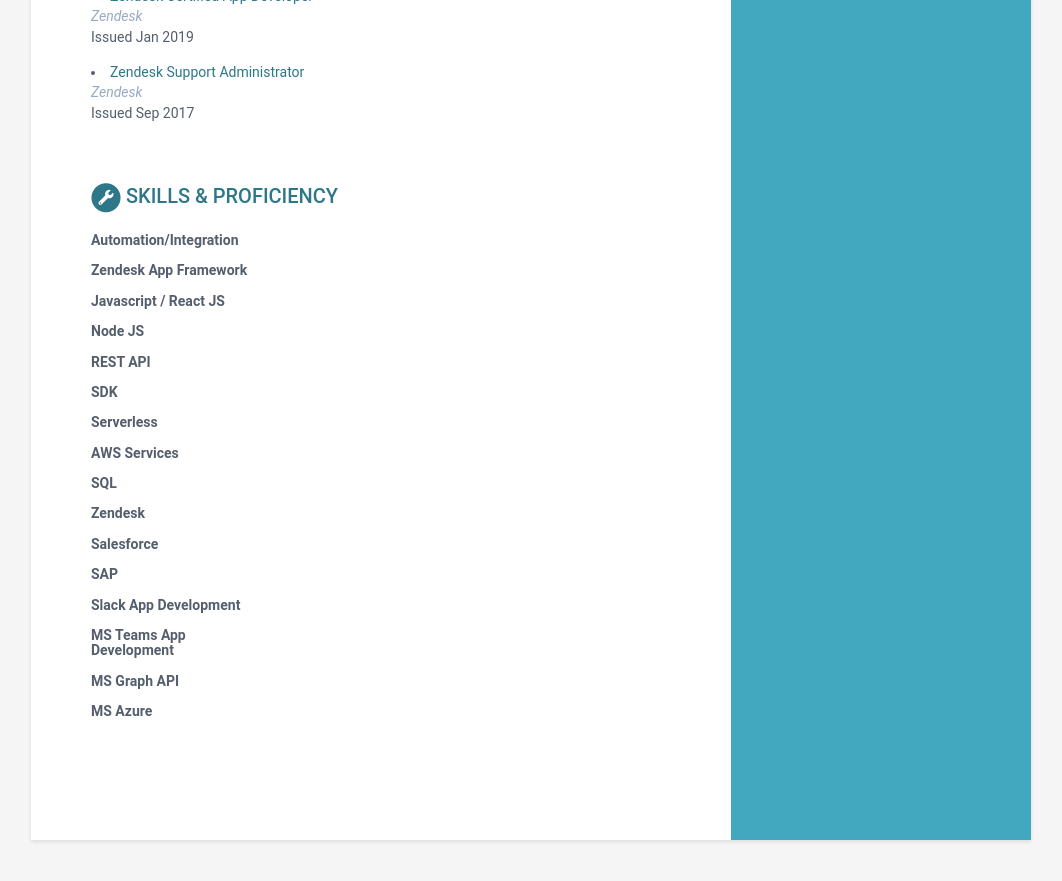
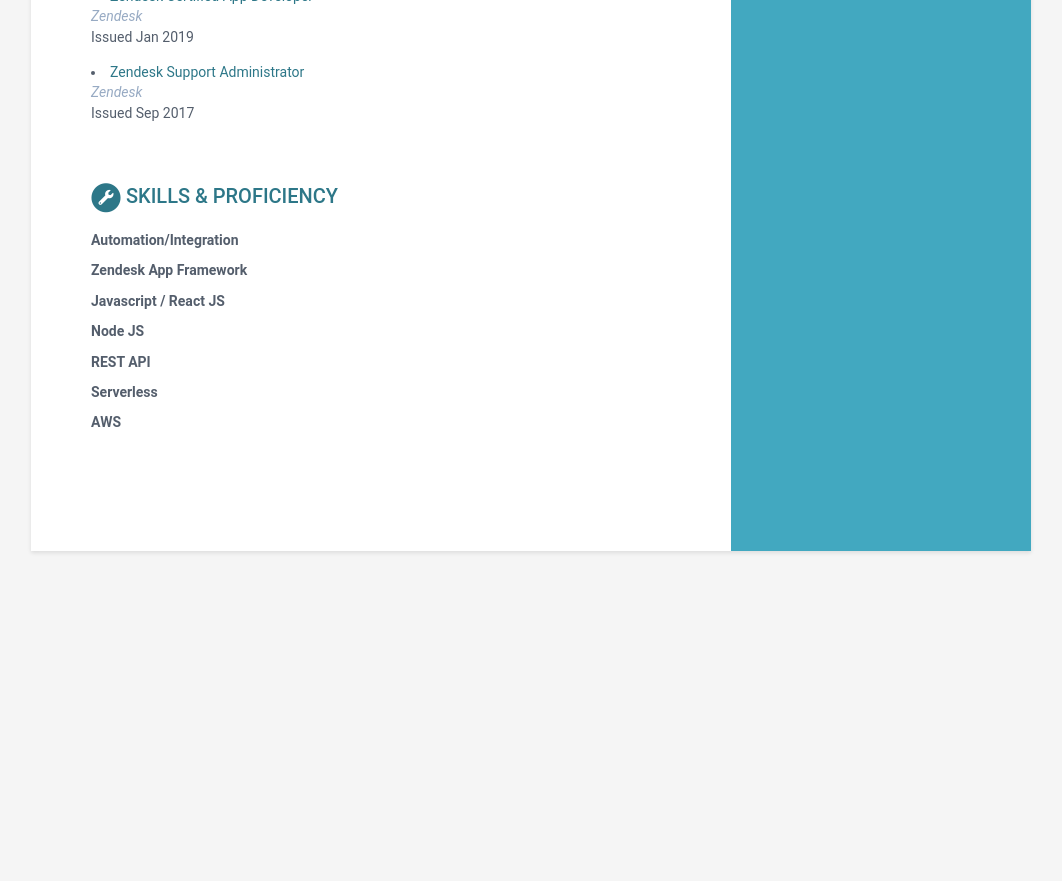
Before and after one commit to pgabalones/online-cv, a Jekyll site: the page built from index.html, in a window 1280 px wide and 900 px high, scrolled down 2510 px. Shown: the top 881 px of the window, without its empty margins (109-1171 px from the left). Built offline with Jekyll 4.4.1, drawn with Linux system fonts in a browser that asks for light colours; after the commit the page ends 3121 px from its top, so only the background shows below that.

Commit message:
Update data.yml

```diff
--- a/_data/data.yml
+++ b/_data/data.yml
@@ -194,49 +194,22 @@
 
     toolset:
       - name: Automation/Integration
-        level: 90%
+        level: 100%
 
       - name:  Zendesk App Framework
         level: 90%
 
       - name: Javascript / React JS
-        level: 90%
+        level: 80%
 
       - name: Node JS
-        level: 90%
+        level: 80%
 
       - name: REST API
-        level: 90%
-
-      - name: SDK
-        level: 90%
+        level: 100%
 
       - name: Serverless
-        level: 90%
+        level: 80%
 
-      - name: AWS Services
-        level: 90%
-
-      - name: SQL
-        level: 90%
-
-      - name: Zendesk
-        level: 90%
-
-      - name: Salesforce
-        level: 90%
-
-      - name: SAP
-        level: 90%
-
-      - name: Slack App Development
-        level: 90%
-
-      - name: MS Teams App Development
-        level: 90%
-
-      - name: MS Graph API
-        level: 90%
-
-      - name: MS Azure
-        level: 90%
+      - name: AWS
+        level: 80%
```
